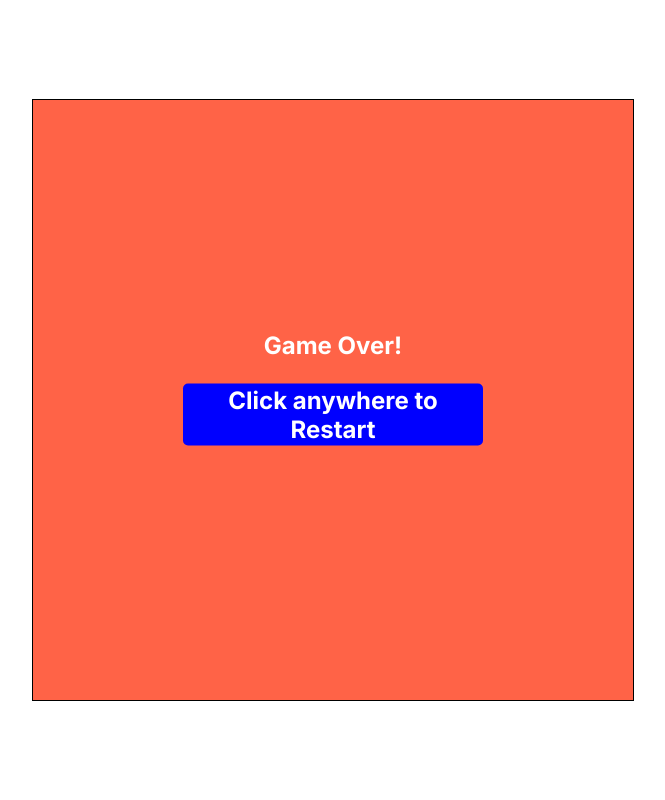
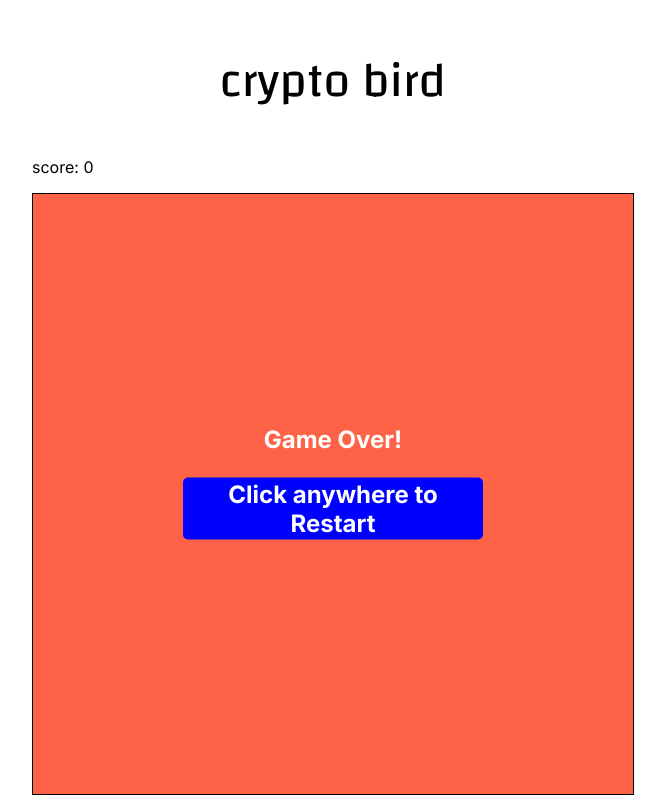
Before and after one commit to maweiche/solana_bird, a Next.js app: page / in a window 1280 px wide. Shown: the whole page, without its empty margins (307-972 px from the left). Built offline with nearby package versions, Linux system fonts and the light colour scheme.

Commit message:
chore: score is displayed

```diff
--- /dev/null
+++ b/components/GameOverText.tsx
@@ -0,0 +1,21 @@
+import React from "react";
+
+export const GameOverText = () => {
+  return (
+    <center>
+      <div className="game-over-message">
+        Game Over!
+        <br />
+        <p
+          style={{
+            backgroundColor: "blue",
+            padding: "2px 6px",
+            borderRadius: "5px",
+          }}
+        >
+          Click anywhere to Restart
+        </p>
+      </div>
+    </center>
+  );
+};
--- a/src/app/globals.css
+++ b/src/app/globals.css
@@ -1,4 +1,7 @@
 /* src/App.css */
+
+@import url("https://fonts.googleapis.com/css2?family=Changa&display=swap");
+
 html,
 body {
   width: 100%;
@@ -47,3 +50,10 @@ body {
   width: 100px;
   height: 600px;
 }
+
+.title {
+  font-family: "Changa", sans-serif;
+  font-weight: 200;
+  font-size: 3rem;
+  text-align: center;
+}
--- a/src/app/page.tsx
+++ b/src/app/page.tsx
@@ -2,6 +2,7 @@
 import React, { useState, useEffect } from "react";
 import Bird from "./../../components/Bird";
 import Pipes from "./../../components/Pipes";
+import { GameOverText } from "../../components/GameoverText";
 
 const App = () => {
   const [birdPosition, setBirdPosition] = useState({ x: 50, y: 200 });
@@ -16,12 +17,14 @@ const App = () => {
     } else if (!gameOver && !gameStarted) {
       // Start the game on the first jump
       setGameStarted(true);
+      setScore(0);
     } else {
       // Restart the game
       setBirdPosition({ x: 50, y: 200 });
       setPipes([]);
       setGameOver(false);
       setGameStarted(true);
+      setScore(0);
     }
   };
 
@@ -44,18 +47,15 @@ const App = () => {
         birdTop < pipeBottom;
 
       if (isColliding) {
-        if (
-          birdLeft > pipeLeft &&
-          birdRight < pipeRight &&
-          birdBottom < pipeBottom
-        ) {
-          // Bird has crashed through the pipe, increase score
-          setScore((prevScore) => prevScore + 1);
-        } else {
-          // Bird has hit the pipe, end the game
         setGameOver(true);
         setGameStarted(false);
+        return;
       }
+
+      // Check if the bird has passed the pipe
+      if (!pipe.passed && birdRight > pipeRight) {
+        pipe.passed = true; // Mark the pipe as passed
+        setScore((prevScore) => prevScore + 1);
       }
     });
 
@@ -72,6 +72,12 @@ const App = () => {
   }, [birdPosition, pipes, gameOver]);
 
   useEffect(() => {
+    setPipes((prevPipes) =>
+      prevPipes.map((pipe) => ({ ...pipe, passed: false }))
+    );
+  }, []);
+
+  useEffect(() => {
     const gravity = setInterval(() => {
       setBirdPosition((prev) => ({ ...prev, y: prev.y + 5 }));
       checkCollision();
@@ -81,7 +87,7 @@ const App = () => {
       if (!gameOver && gameStarted) {
         setPipes((prev) => [
           ...prev,
-          { x: 800, y: Math.floor(Math.random() * 300) - 300 },
+          { x: 800, y: Math.floor(Math.random() * 300) - 400 },
         ]);
       }
     }, 2000);
@@ -100,28 +106,16 @@ const App = () => {
   }, [gameOver, gameStarted]);
 
   return (
+    <div>
+      <h1 className="title">crypto bird</h1>
+      <p>score: {score}</p>
       <div className={`App ${gameOver ? "game-over" : ""}`} onClick={jump}>
         <Bird birdPosition={birdPosition} />
         {pipes.map((pipe, index) => (
           <Pipes key={index} pipePosition={pipe} />
         ))}
-      {gameOver && (
-        <center>
-          <div className="game-over-message">
-            Game Over!
-            <br />
-            <p
-              style={{
-                backgroundColor: "blue",
-                padding: "2px 6px",
-                borderRadius: "5px",
-              }}
-            >
-              Click anywhere to Restart
-            </p>
+        {gameOver && <GameOverText />}
       </div>
-        </center>
-      )}
     </div>
   );
 };
```
Lines whose indentation alone changed are shown as unchanged.
